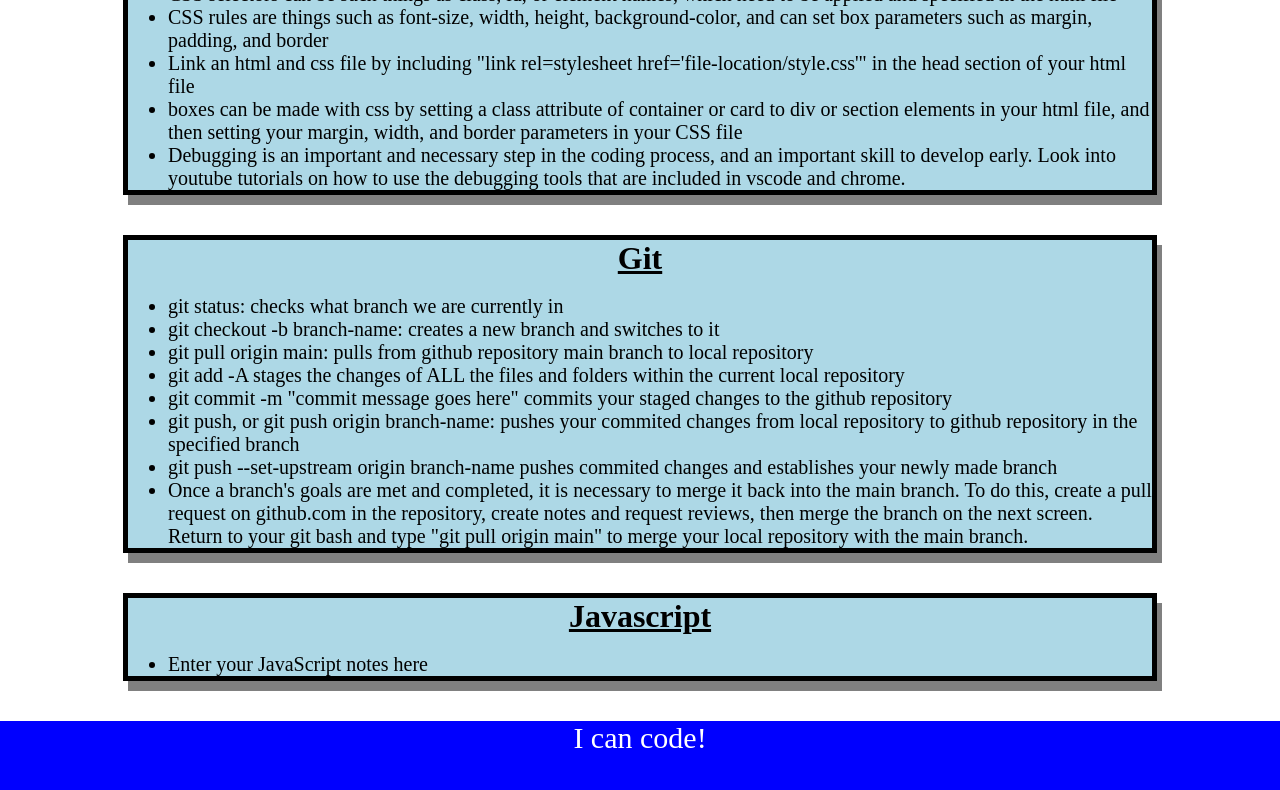
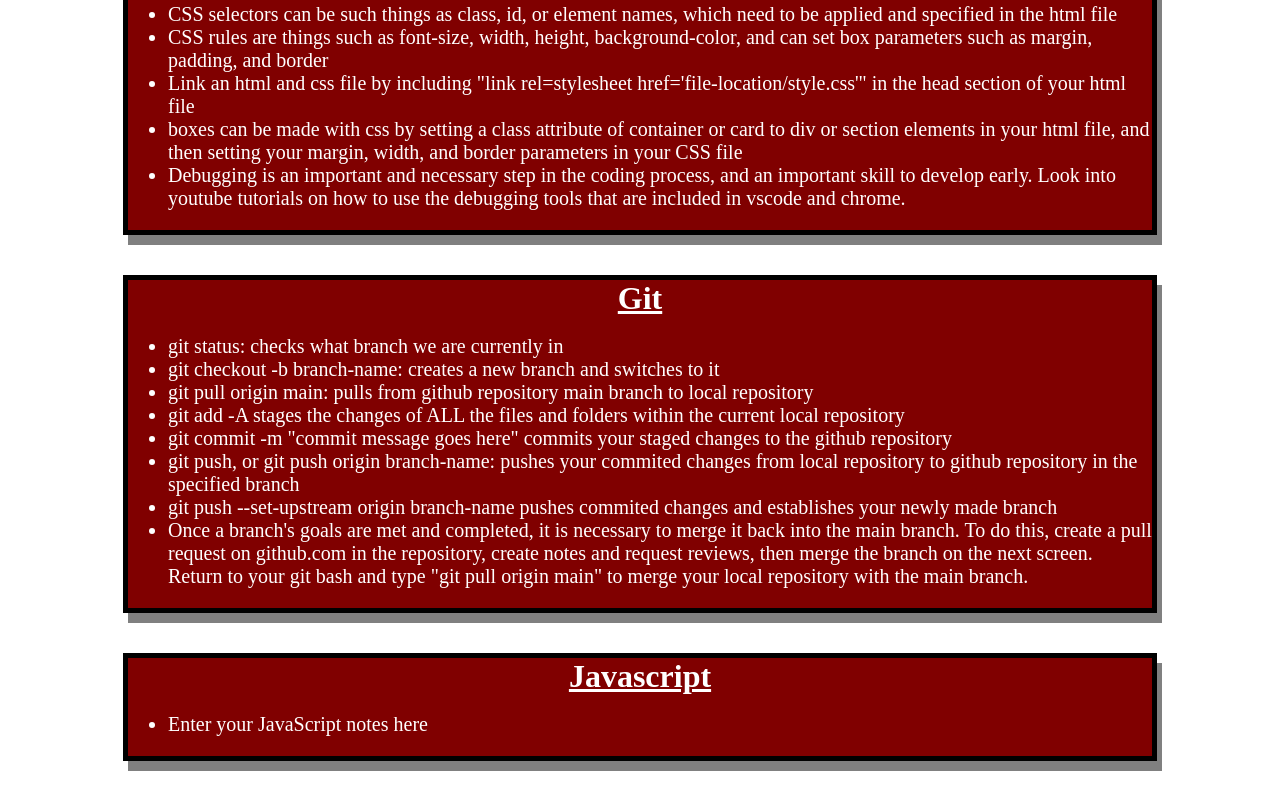
Before and after one commit to newprice247/prework-study-guide, a plain HTML site: page prework-study-guide/index.html in a window 1280 px wide. Shown: the part 549-1339 px from the top of the page. Drawn offline with Linux system fonts and the light colour scheme.

Commit message:
changed color

```diff
--- a/prework-study-guide/assets/style.css
+++ b/prework-study-guide/assets/style.css
@@ -35,5 +35,7 @@ p {
     margin: 40px auto;
     border: 5px solid black;
     box-shadow: 5px 10px grey;
-    background-color: lightblue;
+    background-color: maroon;
+    color: white;
+    padding-bottom: 20px;
   }
```
